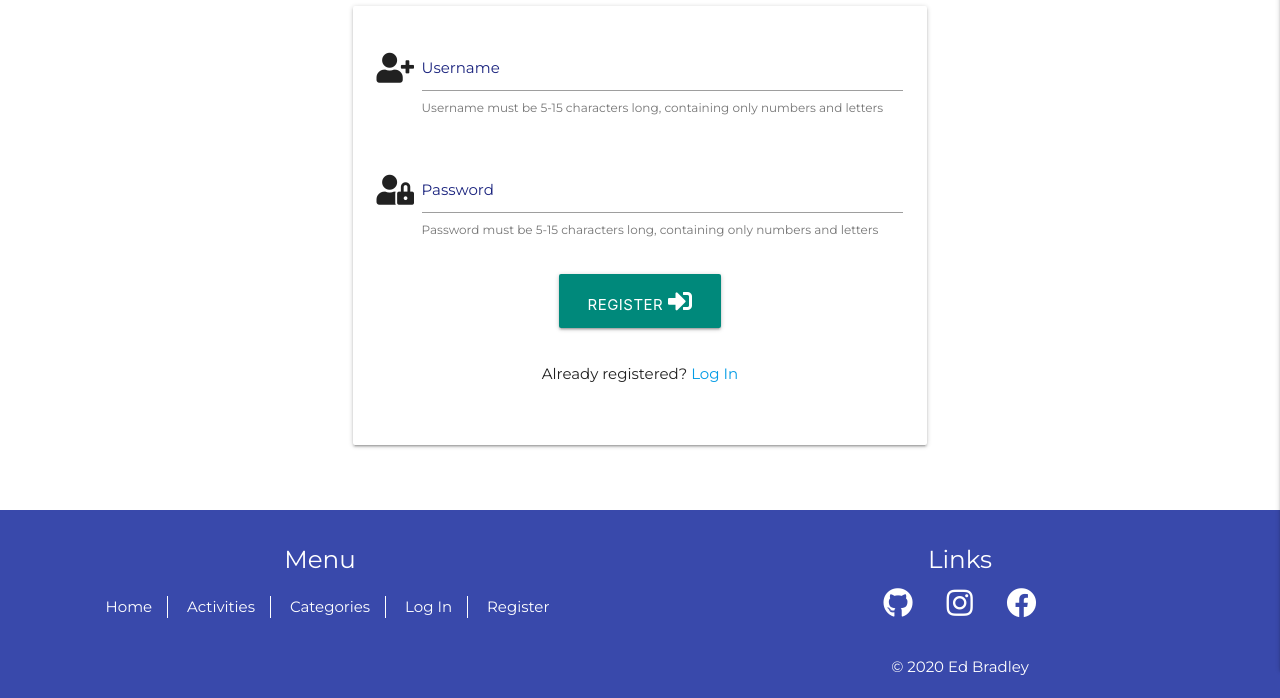
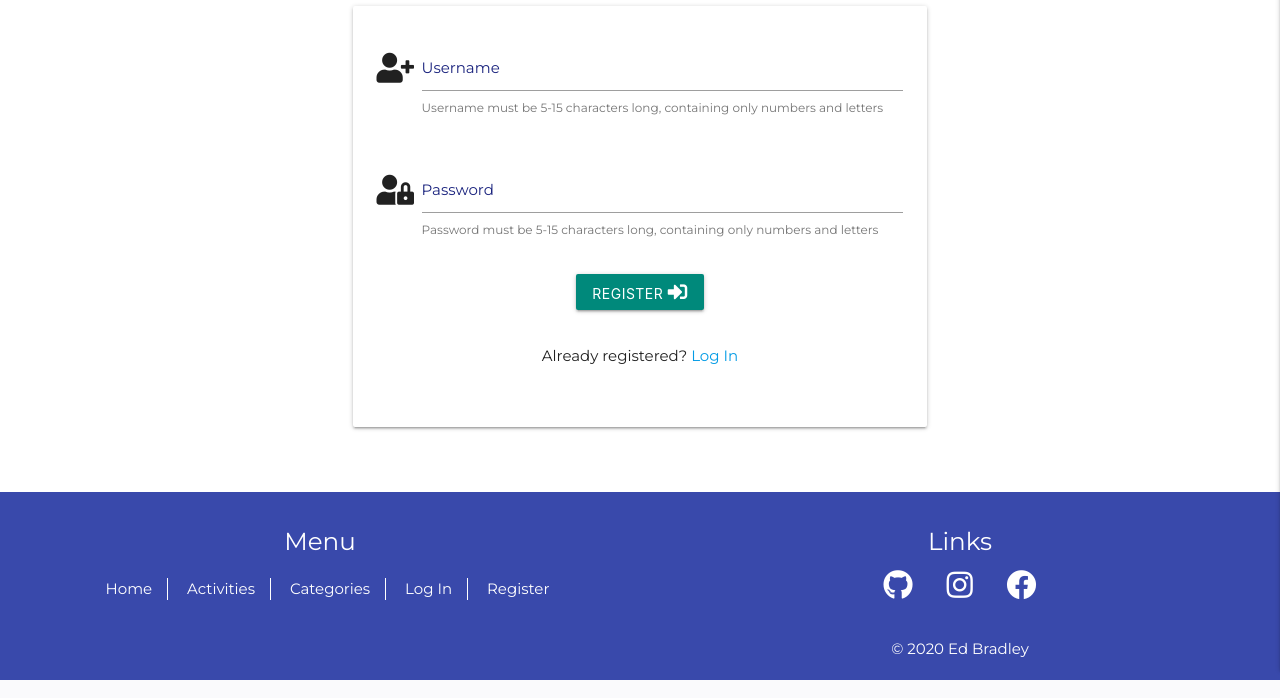
Before and after one commit to Edb83/self-isolution, a Flask app: page /register in a window 1280 px wide. Shown: the part 190-888 px from the top of the page. Run offline with Flask 2, Linux system fonts and the light colour scheme; some libraries are stand-ins or nearby versions.

Commit message:
Reduce size of submit button

```diff
--- a/templates/login.html
+++ b/templates/login.html
@@ -37,7 +37,7 @@
                 <!-- Login -->
                 <div class="row">
                     <div class="col s12 center">
-                        <button type="submit" class="btn-large teal darken-1">
+                        <button type="submit" class="btn teal darken-1">
                             Log In <i class="fas fa-sign-in-alt"></i>
                         </button>
                     </div>
--- a/templates/register.html
+++ b/templates/register.html
@@ -39,7 +39,7 @@
                 <!-- submit -->
                 <div class="row">
                     <div class="col s12 center">
-                        <button type="submit" class="btn-large teal darken-1">
+                        <button type="submit" class="btn teal darken-1">
                             Register <i class="fas fa-sign-in-alt"></i>
                         </button>
                     </div>
```
